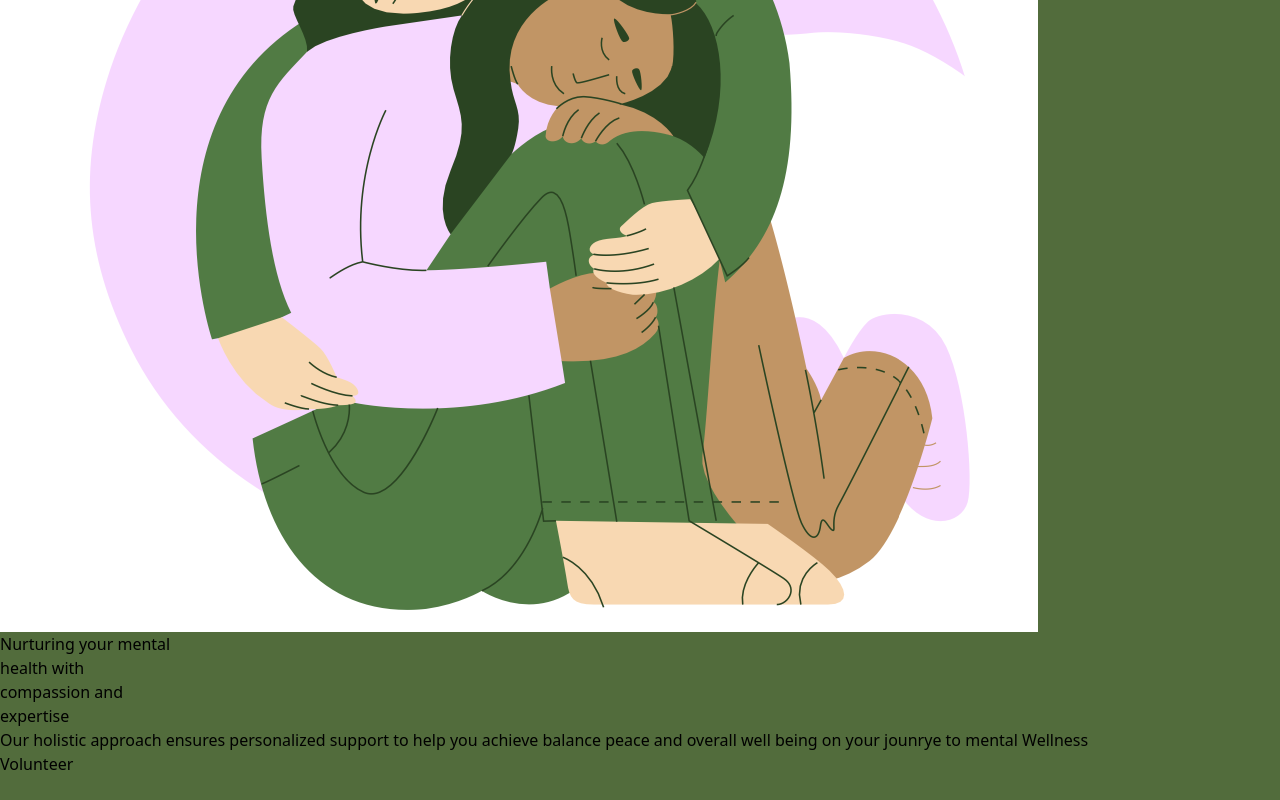
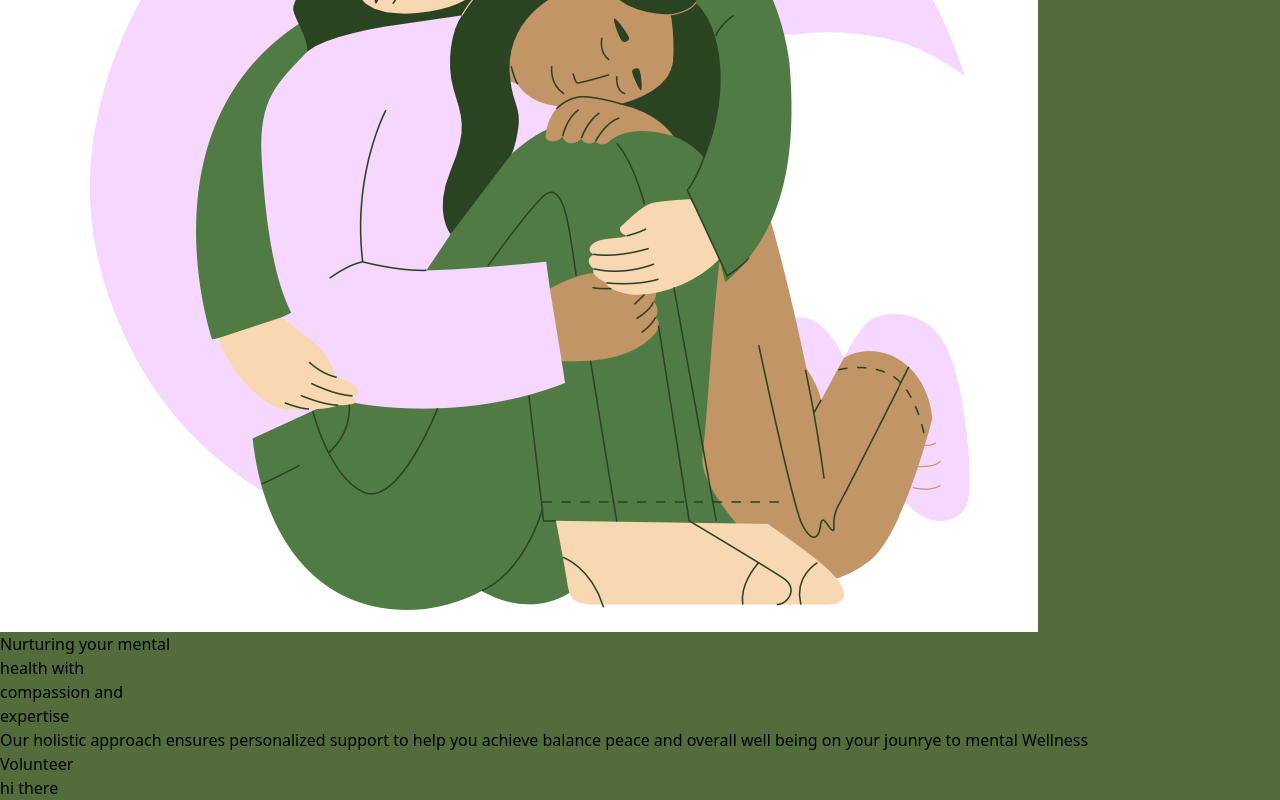
Before and after one commit to ishivendratripathi/Website, a React (Vite) app: page / in a window 1280 px wide. Shown: the part 702-1502 px from the top of the page. Before the commit the page ends 1478 px from the top, so only its background shows below. Built offline with nearby package versions, Linux system fonts and the light colour scheme.

Commit message:
the new updates

```diff
--- a/src/routes/Home.jsx
+++ b/src/routes/Home.jsx
@@ -22,7 +22,7 @@ const Home = () => {
     </div>
 
     {/* this is the starting of the initiative section */}
-   <section className="h-4/4 w-full bg-white absolute mt-4">
+   <section className="h-4/4 w-full bg-white p-4 mt-4">
     <h1 className="text-center font-extrabold text-2xl text-green-700 mt-20 relative">
       Our Initiatives
     </h1>
@@ -36,8 +36,8 @@ const Home = () => {
        </section>
 
        {/* this is the third section */}
-      <div>
-
+      <div className="w-42 h-40 bg-black">
+        hi there
       </div>
     </>
     );
```
Also changed, not shown: 1 other file (tests, documents, lock files or other folders).
